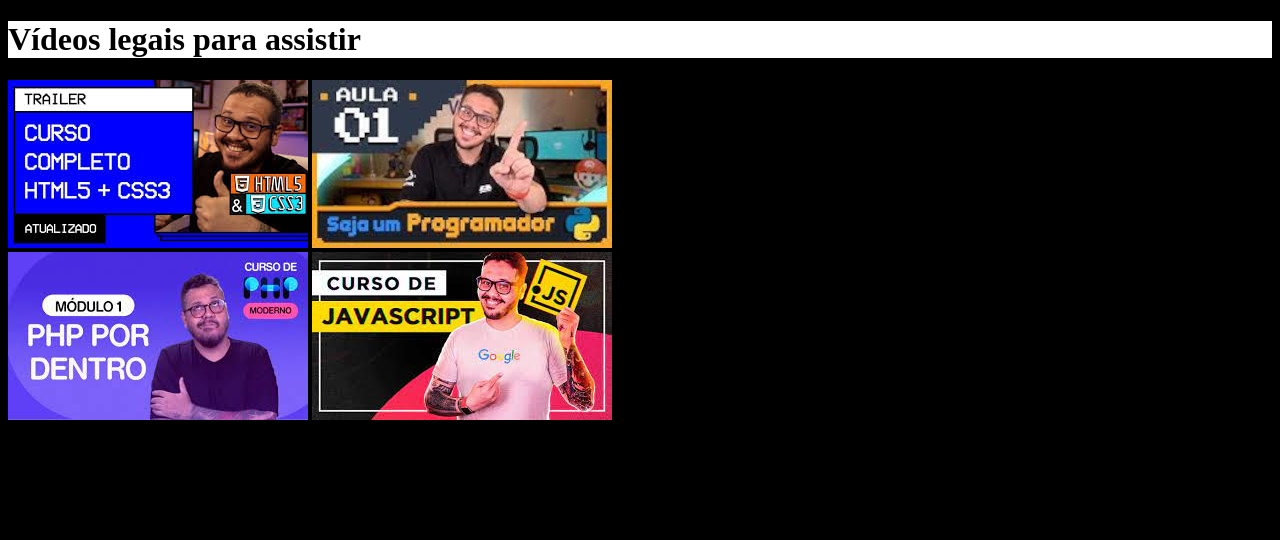
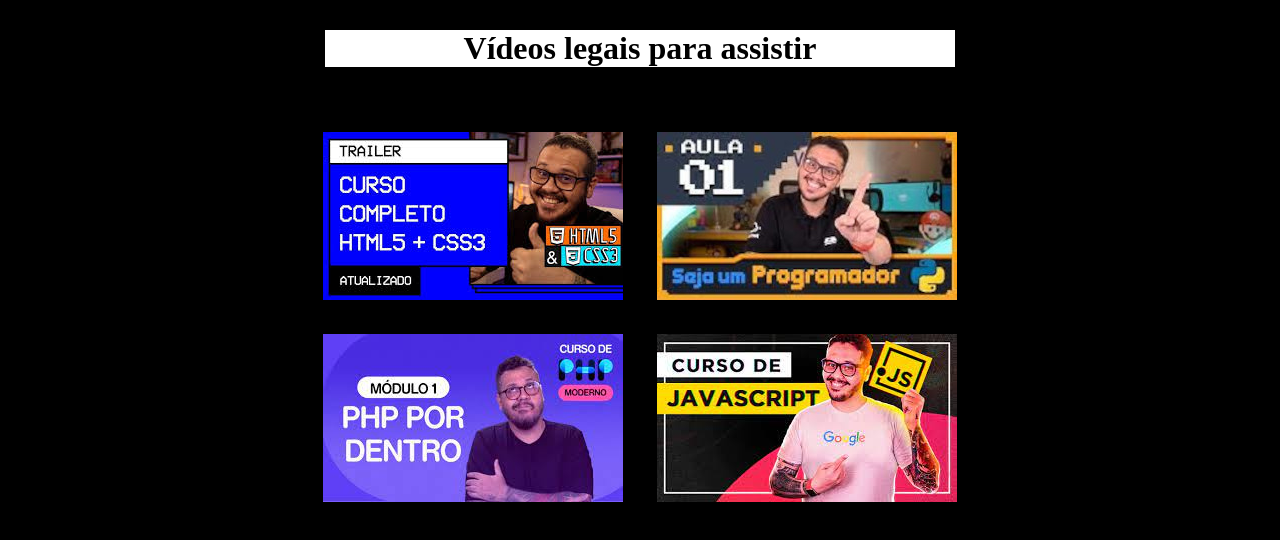
Before and after one commit to ericakelvia/html-css, a plain HTML site: page testando os conhecimentos/d009/index.html in a window 1280 px wide. Drawn offline with Linux system fonts and the light colour scheme.

Commit message:
atualização de estilo no desafio 9

```diff
--- a/testando os conhecimentos/d009/index.html
+++ b/testando os conhecimentos/d009/index.html
@@ -10,19 +10,44 @@
             background-color: black;
         }
 
-        h1{
+        header > h1 {
+            margin: auto;
+            max-width: 630px;
             background-color: white;
+            text-align: center;
+            margin-top: 30px;
+            margin-bottom: 50px;
         }
+
+        main {
+            text-align: center;
+        }
+
+        main > div {
+            display: inline-block;
+            margin: 15px;
+        }
+
+        main > div:hover {
+            text-decoration: underline;
+        }
+
     </style>
 </head>
 <body>
-    <h1>Vídeos legais para assistir</h1>
-    <a href="pag02.html" target="_self" rel="next"><img src="desafio 9/html5.jpg" alt="curso html5"></a>
+    <header>
+        <h1>Vídeos legais para assistir</h1>
+    </header>
+    <main>
+        <div class="video"><a href="pag02.html" target="_self" rel="next"><img src="desafio 9/html5.jpg" alt="curso html5"></a></div>
 
-    <a href="python/pag03.html" target="_self" rel="next"><img src="desafio 9/python.jpg" alt="curso python"></a>
+        <div class="video"><a href="python/pag03.html" target="_self" rel="next"><img src="desafio 9/python.jpg" alt="curso python"></a></div>
 
-    <br><a href="php/pag04.html" target="_self" rel="next"><img src="desafio 9/php.jpg" alt="curso php"></a>
+        <br>
 
-    <a href="javascript/pag05.html" target="_self" rel="next"><img src="desafio 9/javascript.jpg" alt="curso javascript"></a>
+        <div class="video"><a href="php/pag04.html" target="_self" rel="next"><img src="desafio 9/php.jpg" alt="curso php"></a></div>
+
+        <div class="video"><a href="javascript/pag05.html" target="_self" rel="next"><img src="desafio 9/javascript.jpg" alt="curso javascript"></a></div>
+    </main>
 </body>
 </html>
```
